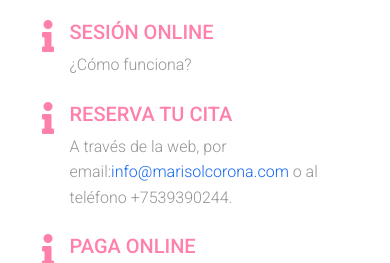
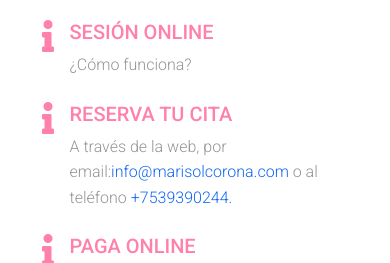
Before and after one commit to bendandoSolo/marisolcorona-next, a Next.js app: page /contact in a window 390 px wide. Shown: the part 920-1183 px from the top of the page. Built offline with nearby package versions, Linux system fonts and the light colour scheme.

Commit message:
Made phone number click-to-call

```diff
--- a/pages/contact.js
+++ b/pages/contact.js
@@ -138,7 +138,10 @@ export default function Contact() {
                   <Link href="mailto:marisol@marisolcorona.com?Subject=Consulta%del%sitio%web">
                     <a target="_top">info@marisolcorona.com </a>
                   </Link>{" "}
-                  o al teléfono +7539390244.
+                  o al teléfono{" "}
+                  <Link href="tel:+:+7539390244">
+                    <a target="_top">+7539390244. </a>
+                  </Link>{" "}
                 </p>
               </div>
             </div>
--- a/styles/globals.css
+++ b/styles/globals.css
@@ -614,7 +614,7 @@ form textarea:focus {
 }
 
 .message-sent {
-  background-color: #80ffa8;
+  background-color: #1bbd4e;
 }
 
 .message-error {
```
